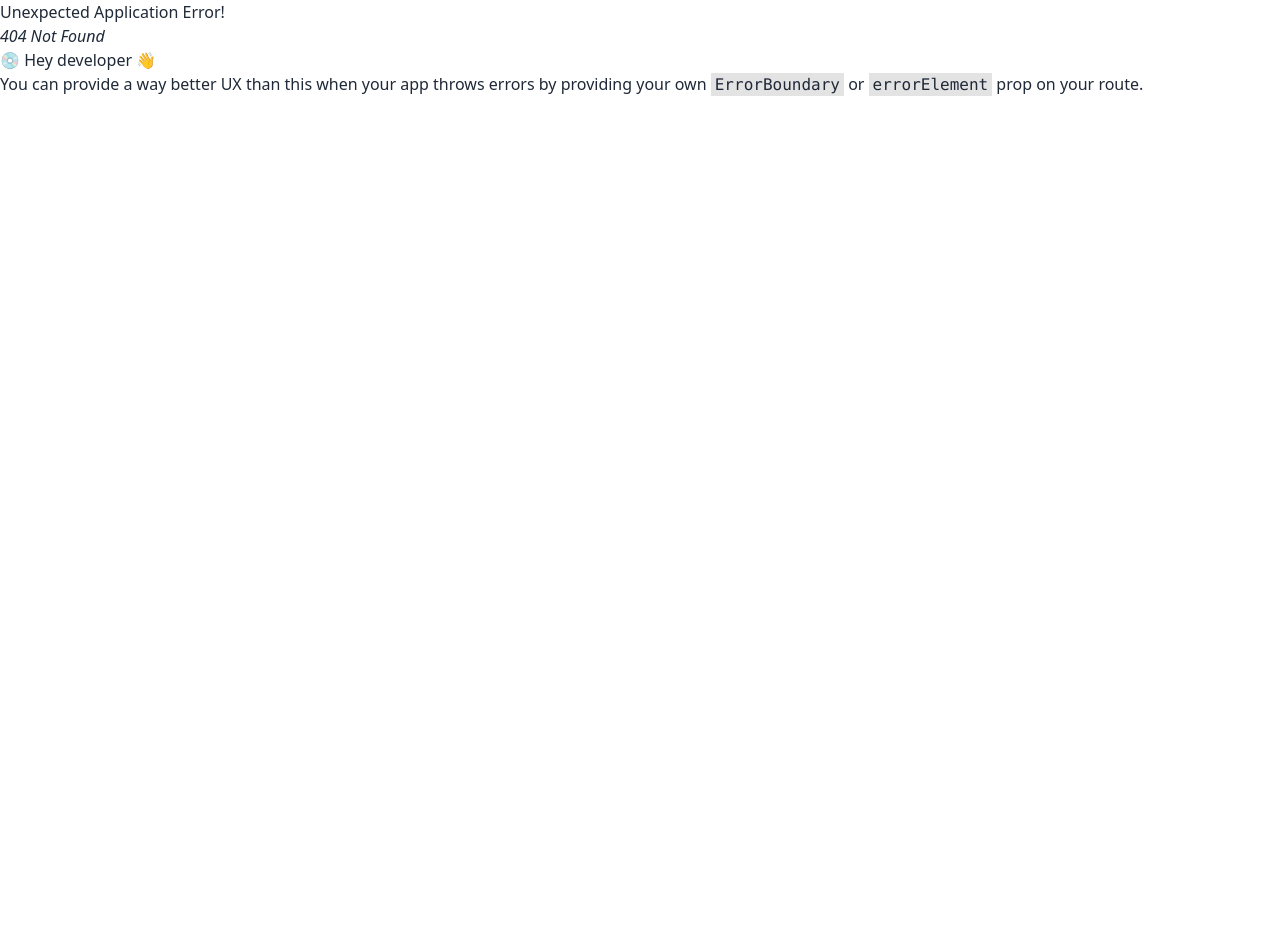
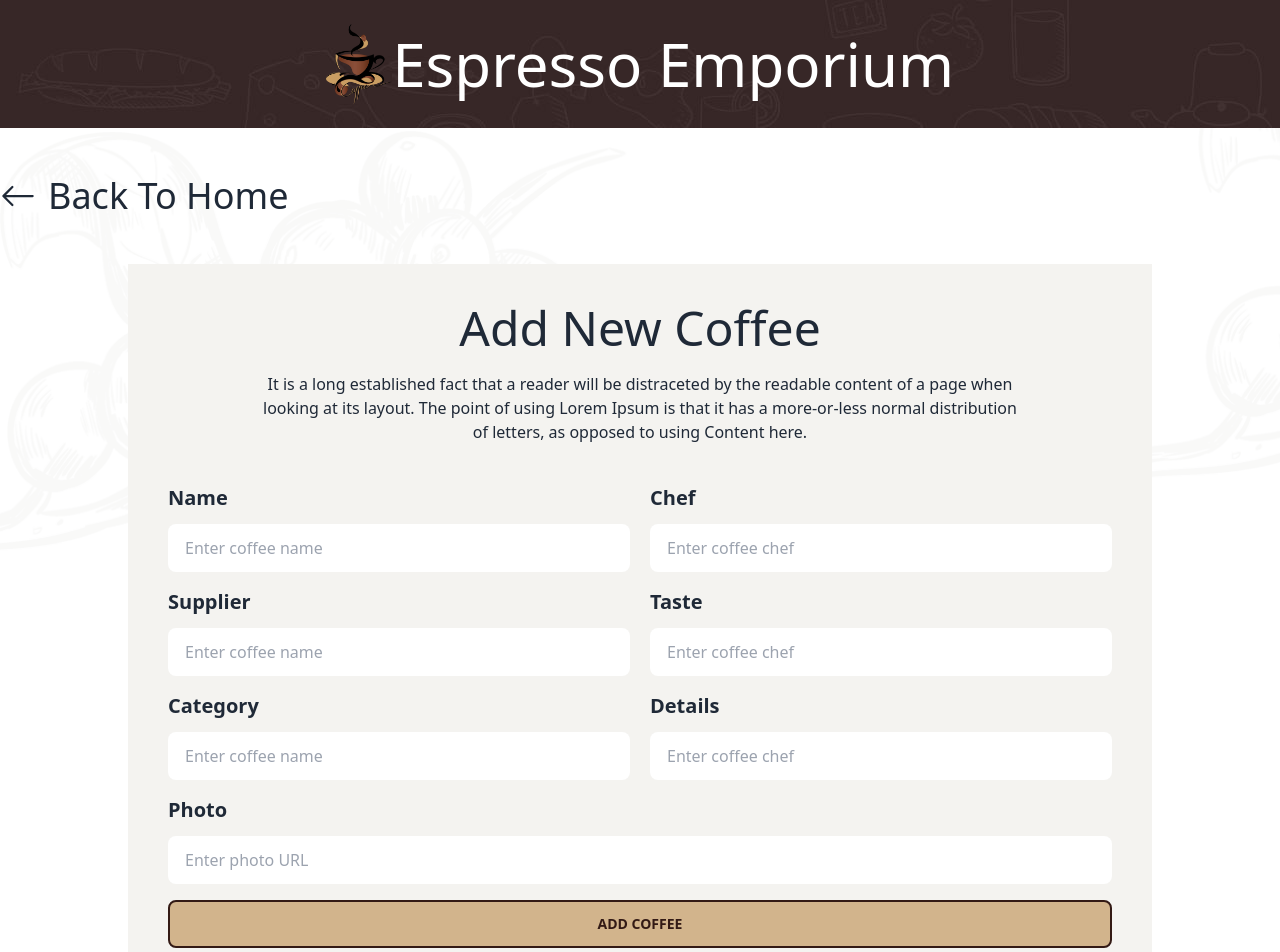
Before and after one commit to chand-stack/Emporium-Coffee, a React (Vite) app: page /addcoffee in a window 1280 px wide. Before the commit this address had no page. Shown: the top 952 px of the page. Before the commit the page ends 800 px from the top, so only its background shows below. Built offline with nearby package versions, Linux system fonts and the light colour scheme.

Commit message:
Chore: coffee adding form section added

```diff
--- /dev/null
+++ b/src/Components/AddCoffee.jsx
@@ -0,0 +1,50 @@
+import { Link } from 'react-router-dom';
+import { BsArrowLeft } from 'react-icons/bs';
+import bg from '../assets/more/11.png'
+const AddCoffee = () => {
+    return (
+        <div className='w-full' style={{backgroundImage:`url(${bg})`, backgroundRepeat:"no-repeat",backgroundSize:"cover"}}>
+            <div className='container mx-auto'>
+<Link><p className='lg:text-4xl md:text-2xl flex items-center gap-3 py-12'><BsArrowLeft/> Back To Home</p></Link>
+
+
+<div className='bg-[#F4F3F0] p-3 md:p-10 md:mx-32'>
+
+<h1 className='text-center text-2xl md:text-5xl mb-5'>Add New Coffee</h1>
+<p className='text-center md:w-4/5 mx-auto'>It is a long established fact that a reader will be distraceted by the readable content of a page when looking at its layout. The point of using Lorem Ipsum is that it has a more-or-less normal distribution of letters, as opposed to using Content here.</p>
+<div className='space-y-4 my-10'>
+
+    {/* first row */}
+
+    <div className='grid grid-cols-2 gap-2 md:gap-5'>
+    <div className='space-y-3'><h1 className='text-xl font-semibold'>Name</h1><input type="text" placeholder="Enter coffee name" className="input w-full" /></div>
+    <div className='space-y-3'><h1 className='text-xl font-semibold'>Chef</h1><input type="text" placeholder="Enter coffee chef" className="input w-full" /></div>
+    </div>
+    {/* second row */}
+
+    <div className='grid grid-cols-2 gap-2 md:gap-5'>
+    <div className='space-y-3'><h1 className='text-xl font-semibold'>Supplier</h1><input type="text" placeholder="Enter coffee name" className="input w-full" /></div>
+    <div className='space-y-3'><h1 className='text-xl font-semibold'>Taste</h1><input type="text" placeholder="Enter coffee chef" className="input w-full" /></div>
+    </div>
+    {/* third row */}
+
+    <div className='grid grid-cols-2 gap-2 md:gap-5'>
+    <div className='space-y-3'><h1 className='text-xl font-semibold'>Category</h1><input type="text" placeholder="Enter coffee name" className="input w-full" /></div>
+    <div className='space-y-3'><h1 className='text-xl font-semibold'>Details</h1><input type="text" placeholder="Enter coffee chef" className="input w-full" /></div>
+    </div>
+
+    <div className='space-y-3'><h1 className='text-xl font-semibold'>Photo</h1><input type="text" placeholder="Enter photo URL" className="input w-full" /></div>
+
+    <button type='submit' className='btn w-full text-[#331A15] bg-[#D2B48C] border-2 border-[#331A15]'>Add Coffee</button>
+</div>
+
+
+
+</div>
+
+            </div>
+        </div>
+    );
+};
+
+export default AddCoffee;
--- a/src/Components/Home.jsx
+++ b/src/Components/Home.jsx
@@ -1,6 +1,5 @@
 import Banner from "../Shared/Banner";
 import Coffees from "../Shared/Coffees";
-import Header from "../Shared/Header";
 import Instagram from "../Shared/Instagram";
 import Quality from "../Shared/Quality";
 
@@ -8,7 +7,6 @@ import Quality from "../Shared/Quality";
 const Home = () => {
     return (
         <div>
-            <Header/>
             <div className="w-full">
             <Banner/>
             </div>
--- /dev/null
+++ b/src/MainLayout/Root.jsx
@@ -0,0 +1,14 @@
+import { Outlet } from "react-router-dom";
+import Header from "../Shared/Header";
+
+const Root = () => {
+    return (
+        <div>
+            <Header/>
+            <Outlet/>
+
+        </div>
+    );
+};
+
+export default Root;
--- a/src/Shared/Coffees.jsx
+++ b/src/Shared/Coffees.jsx
@@ -1,3 +1,4 @@
+import { Link } from 'react-router-dom';
 import bg from '../assets/more/1.png'
 import { GiCoffeeCup } from 'react-icons/gi';
 const Coffees = () => {
@@ -6,7 +7,7 @@ const Coffees = () => {
             <h1 className='text-center'>--- Sip & Savor ---</h1>
             <h2 className='text-center text-4xl md:text-6xl'>Our Popular Products</h2>
             <div className='flex justify-center'>
-            <button className='btn bg-[#E3B577] border-2 border-[#331A15]'><span className='flex items-center gap-3 text-white'>Add Coffee <GiCoffeeCup className='text-[#331A15]'/></span></button>
+            <Link to="/addcoffee"><button className='btn bg-[#E3B577] border-2 border-[#331A15]'><span className='flex items-center gap-3 text-white'>Add Coffee <GiCoffeeCup className='text-[#331A15]'/></span></button></Link>
             </div>
         </div>
     );
```
Also changed, not shown: src/main.jsx (+13 -1 lines).
